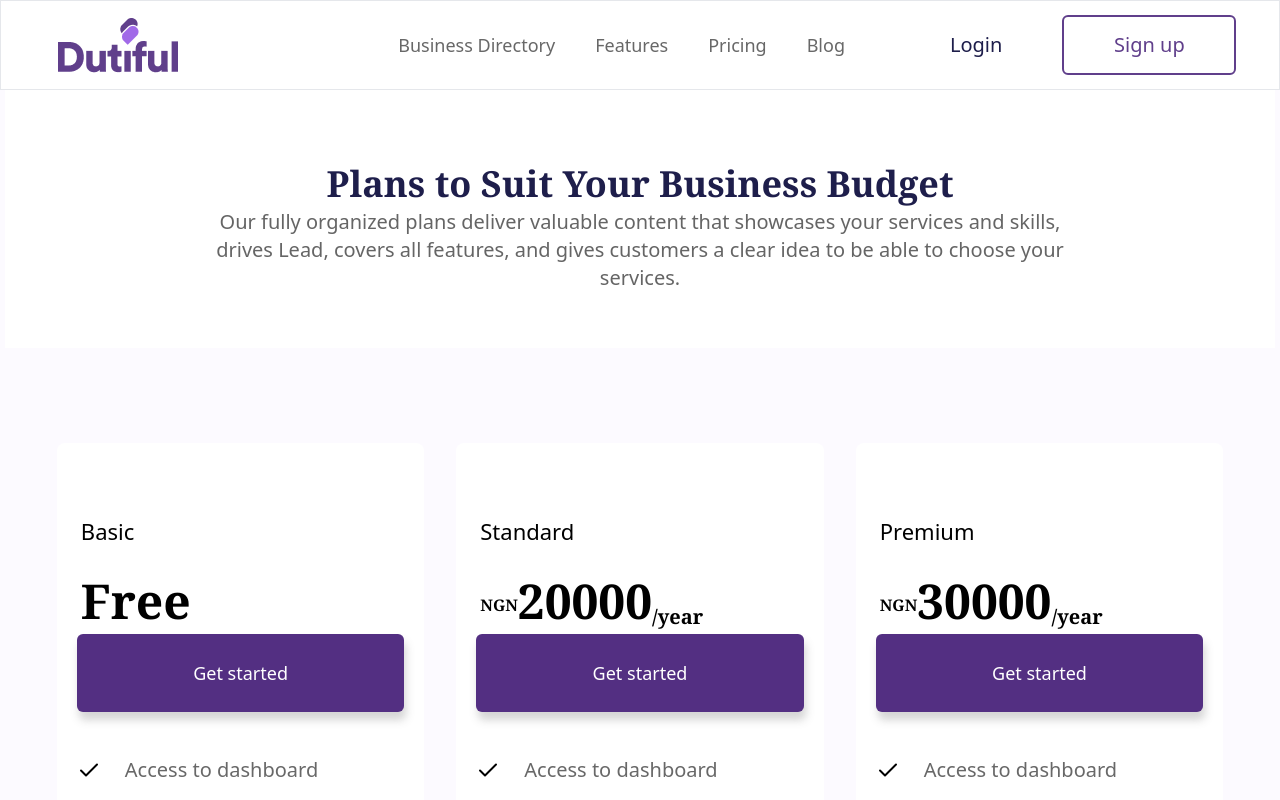
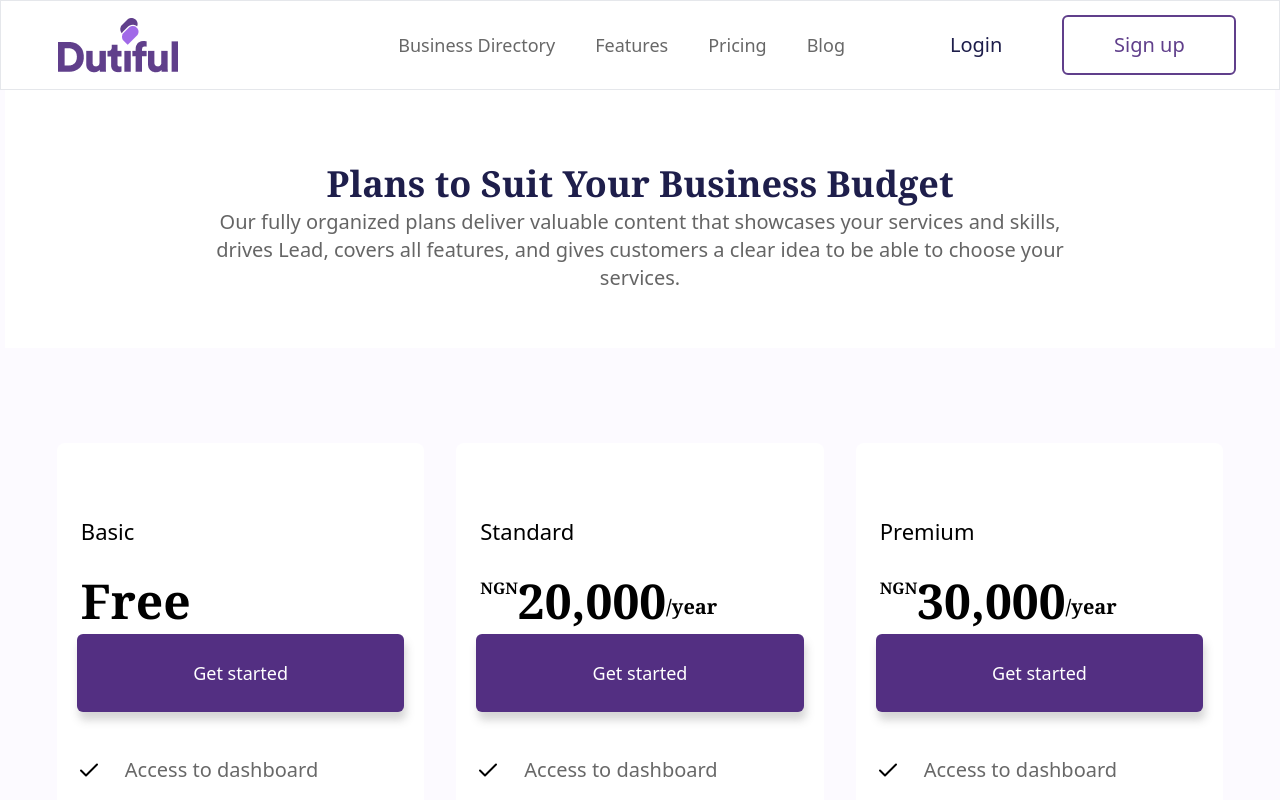
Before and after one commit to matthewemeh/dutiful, a React (Create React App) app: page /pricing in a window 1280 px wide. Shown: the top 800 px of the page. Built offline with nearby package versions, Linux system fonts and the light colour scheme.

Commit message:
changes on pricing page

```diff
--- a/src/index.css
+++ b/src/index.css
@@ -173,11 +173,11 @@ footer .nav-link {
 }
 
 .package-price sup {
-  @apply text-base leading-[23px];
+  @apply text-base leading-[23px] align-super;
 }
 
 .package-price sub {
-  @apply text-xl;
+  @apply text-xl align-middle mb-2 inline-block;
 }
 
 .package-features {
--- a/src/pages/Home.tsx
+++ b/src/pages/Home.tsx
@@ -8,11 +8,11 @@ const Home = () => {
     <main className='px-[4.44%] pb-[116px]'>
       <section className='flex justify-between'>
         <div className='main info-container mt-48 max-w-[560px]'>
-          <p className='heading'>
+          <h1 className='heading'>
             List and grow your business
             <br />
             with just few clicks
-          </p>
+          </h1>
           <p className='sub-heading'>
             Eliminate manual work and save time by listing your business or service on the best
             business directory in Nigeria.
@@ -28,11 +28,11 @@ const Home = () => {
           <img src={reviewImage} alt='' className='w-[593px] h-[580px]' />
         </div>
         <div className='info-container mt-60 max-w-[557px]'>
-          <p className='heading'>
+          <h2 className='heading'>
             Collect reviews and ratings
             <br />
             from customers
-          </p>
+          </h2>
           <p className='sub-heading'>
             Accelerate your business reputation by 90% and gain social proof through reviews and
             ratings requested from customers.
@@ -49,7 +49,7 @@ const Home = () => {
           <img src={appointmentsImage} alt='' className='w-[521px] h-[477px]' />
         </div>
         <div className='info-container mt-44 max-w-[557px]'>
-          <p className='heading'>Accept and sell appointments</p>
+          <h3 className='heading'>Accept and sell appointments</h3>
           <p className='sub-heading'>
             Let customers book their own appointment or consultation. Start accepting payments for
             appointments through your booking page.
--- a/src/pages/Pricing.tsx
+++ b/src/pages/Pricing.tsx
@@ -87,7 +87,7 @@ const Pricing = () => {
   return (
     <main className='bg-white-lilac px-[4.44%]'>
       <div className='info-container bg-white -mx-[4.44%] pt-[69px] pb-14 text-center'>
-        <p className='heading'>Plans to Suit Your Business Budget</p>
+        <h1 className='heading'>Plans to Suit Your Business Budget</h1>
         <p className='sub-heading max-w-[888px] mx-auto'>
           Our fully organized plans deliver valuable content that showcases your services and
           skills, drives Lead, covers all features, and gives customers a clear idea to be able to
@@ -105,7 +105,7 @@ const Pricing = () => {
               ) : (
                 <>
                   <sup>NGN</sup>
-                  <span>{price}</span>
+                  <span>{price.toLocaleString()}</span>
                   <sub>/year</sub>
                 </>
               )}
@@ -123,6 +123,10 @@ const Pricing = () => {
           </div>
         ))}
       </section>
+
+      <section>
+        <h2></h2>
+      </section>
     </main>
   );
 };
```
